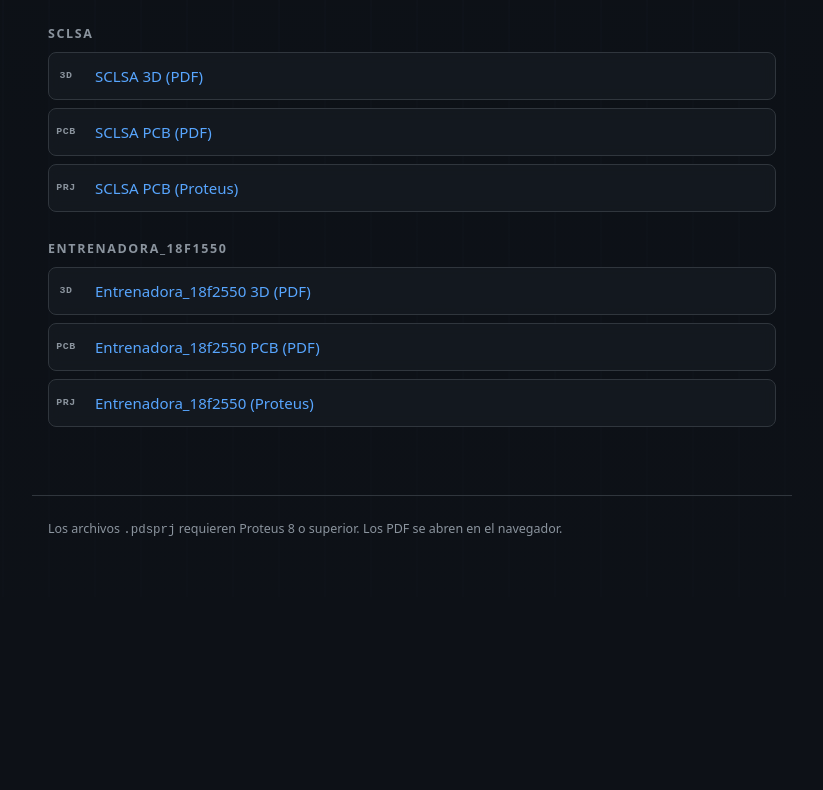
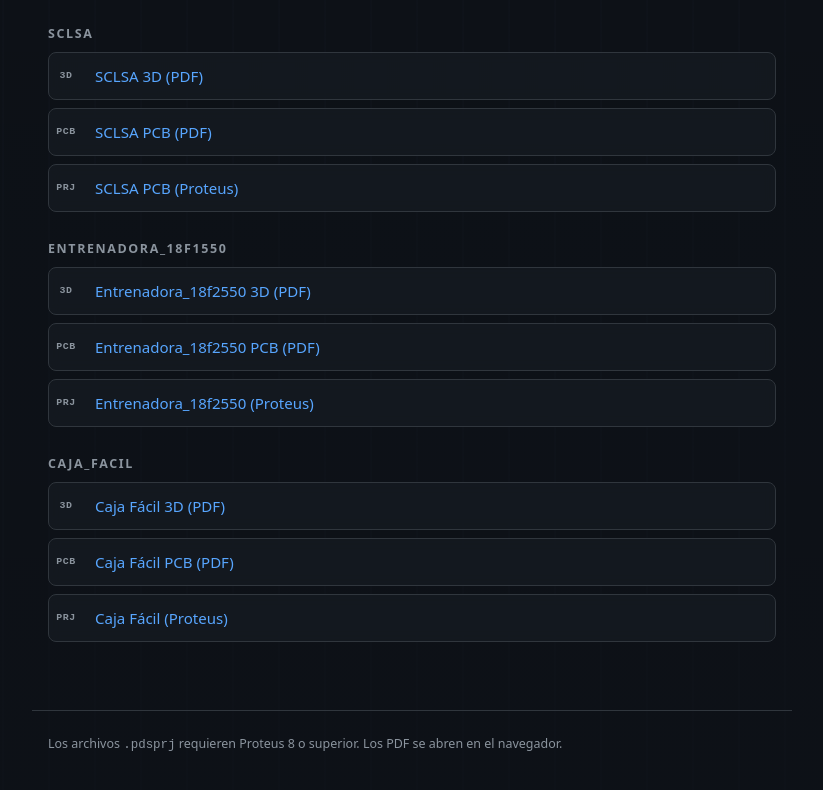
Before and after one commit to Jaime2404/Proyectos-Proteus, a plain HTML site: page index.html in a window 1280 px wide. Shown: the part 708-1498 px from the top of the page, without its empty margins (228-1051 px from the left). Before the commit the page ends 1305 px from the top, so only its background shows below. Drawn offline with Linux system fonts and the light colour scheme.

Commit message:
Update index.html

```diff
--- a/index.html
+++ b/index.html
@@ -91,6 +91,12 @@
     <li><span class="ico">PRJ</span><a href="Entrenadora_18F2550.pdsprj" download>Entrenadora_18f2550 (Proteus)</a></li>
   </ul>
 
+<h2>Caja_Facil</h2>
+  <ul>
+    <li><span class="ico">3D</span><a href="Caja_Facil_3D.pdf">Caja Fácil 3D (PDF)</a></li>
+    <li><span class="ico">PCB</span><a href="Caja_Facil_PCB.pdf">Caja Fácil PCB (PDF)</a></li>
+    <li><span class="ico">PRJ</span><a href="Caja_Facil.pdsprj" download>Caja Fácil (Proteus)</a></li>
+  </ul>
 
 </main>
 
```
